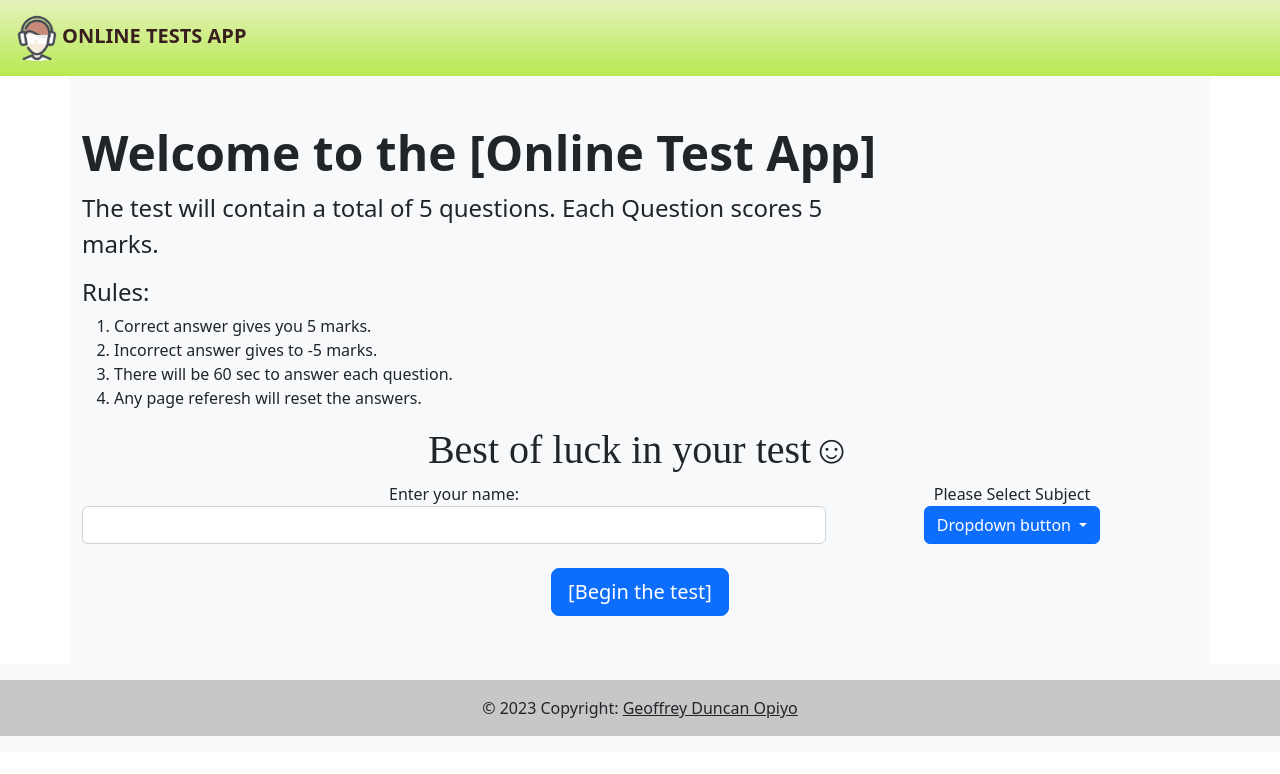
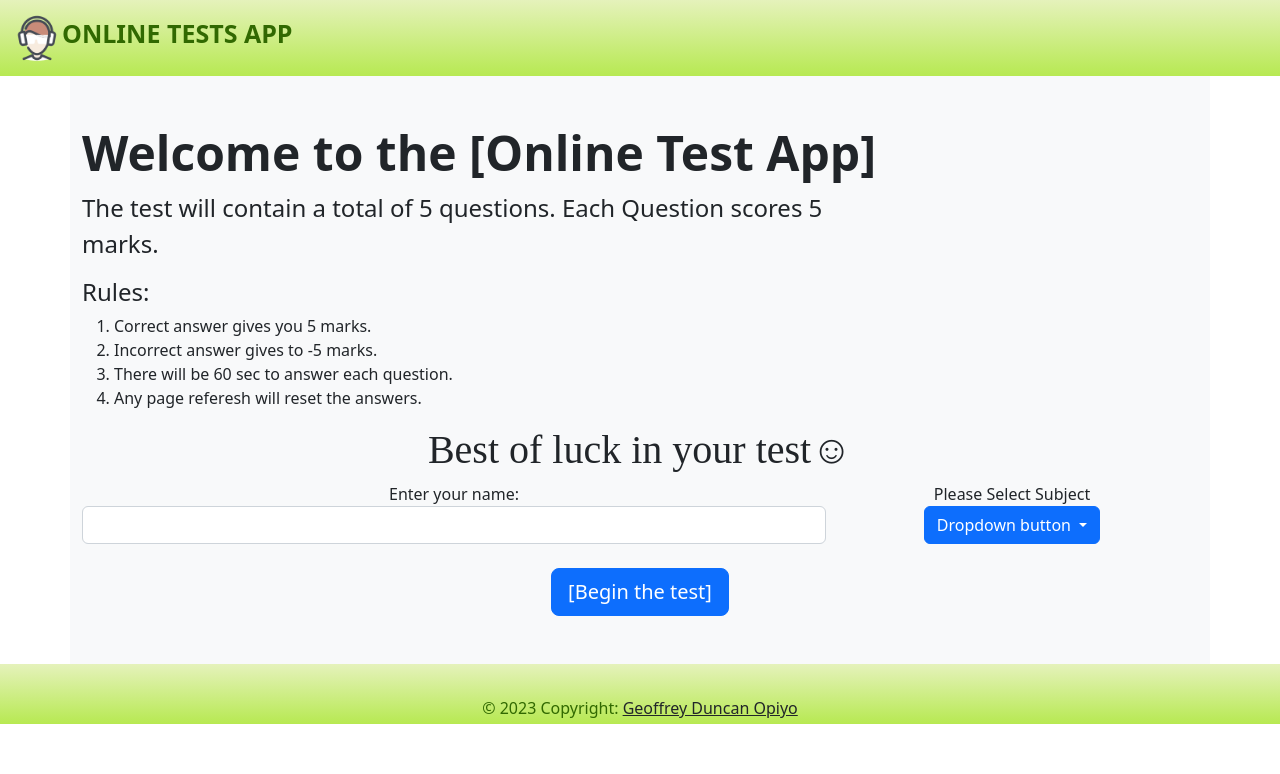
Before and after one commit to sammmy123/Onlinetest, an Angular app in the folder online-tests-app/: page /welcome in a window 1280 px wide. Shown: the top 774 px of the page. Built offline with nearby package versions, Linux system fonts and the light colour scheme.

Commit message:
Complete coding quiz component ts file

```diff
--- a/online-tests-app/src/app/components/footer/footer.component.css
+++ b/online-tests-app/src/app/components/footer/footer.component.css
@@ -0,0 +1,7 @@
+.footer {
+  height: 60px;
+  padding: 20px 30px;
+  text-align: center;
+  color: #316901;
+  background: linear-gradient(#E5F2BB, #B7E952);
+}
--- a/online-tests-app/src/app/components/footer/footer.component.html
+++ b/online-tests-app/src/app/components/footer/footer.component.html
@@ -1,5 +1,5 @@
-<footer class="footer bg-light text-center bottom text-lg-start mt-auto py-3">
-  <div class="text-center p-3" style="background-color: rgba(0, 0, 0, 0.2);">
+<footer class="footer text-center bottom text-lg-start mt-auto py-3">
+  <div class="text-center p-3">
     © 2023 Copyright:
     <a class="text-dark" href="https://www.linkedin.com/in/geoffrey-duncan-opiyo-19b86734/" target="_blank">Geoffrey Duncan Opiyo</a>
   </div>
--- a/online-tests-app/src/app/components/header/header.component.css
+++ b/online-tests-app/src/app/components/header/header.component.css
@@ -3,5 +3,7 @@
 }
 
 .text-uppercase{
-  color: #381F1E;
+  color:  #316901;
+  font-size: 25px;
+  font-weight: normal;
 }
```
